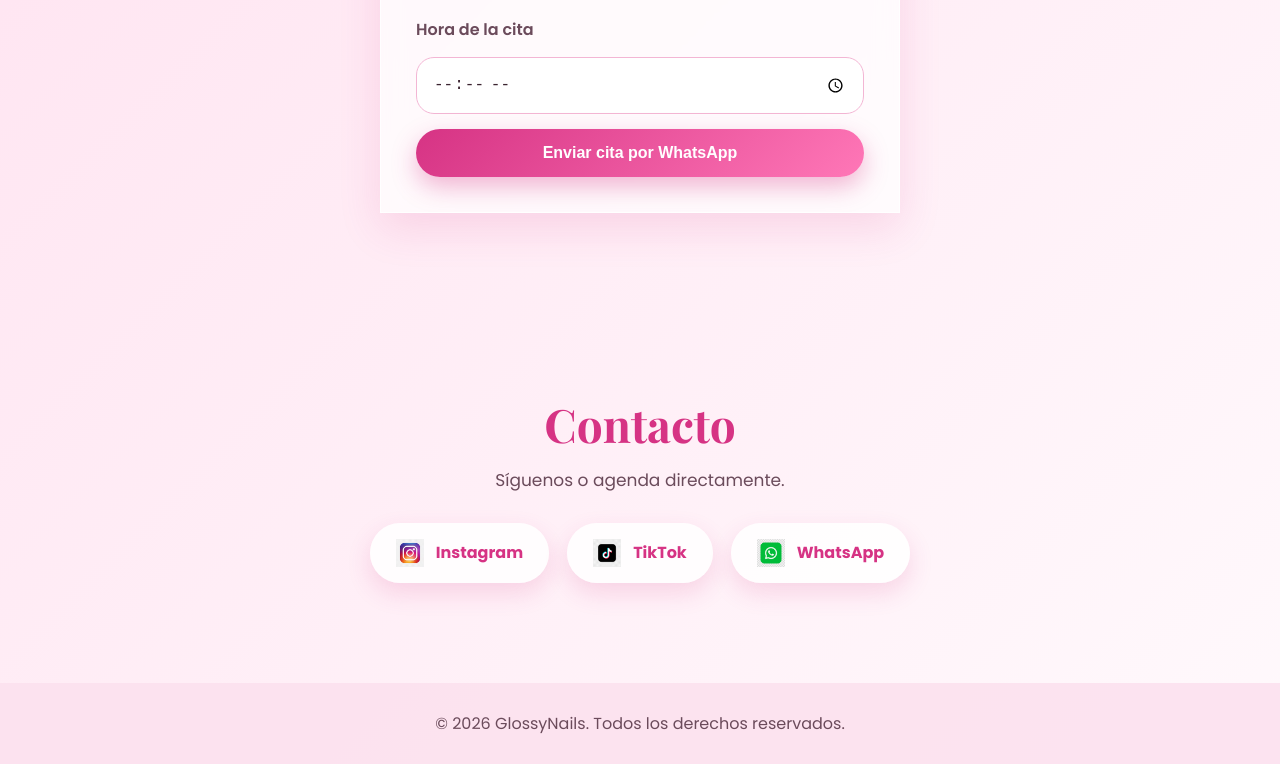
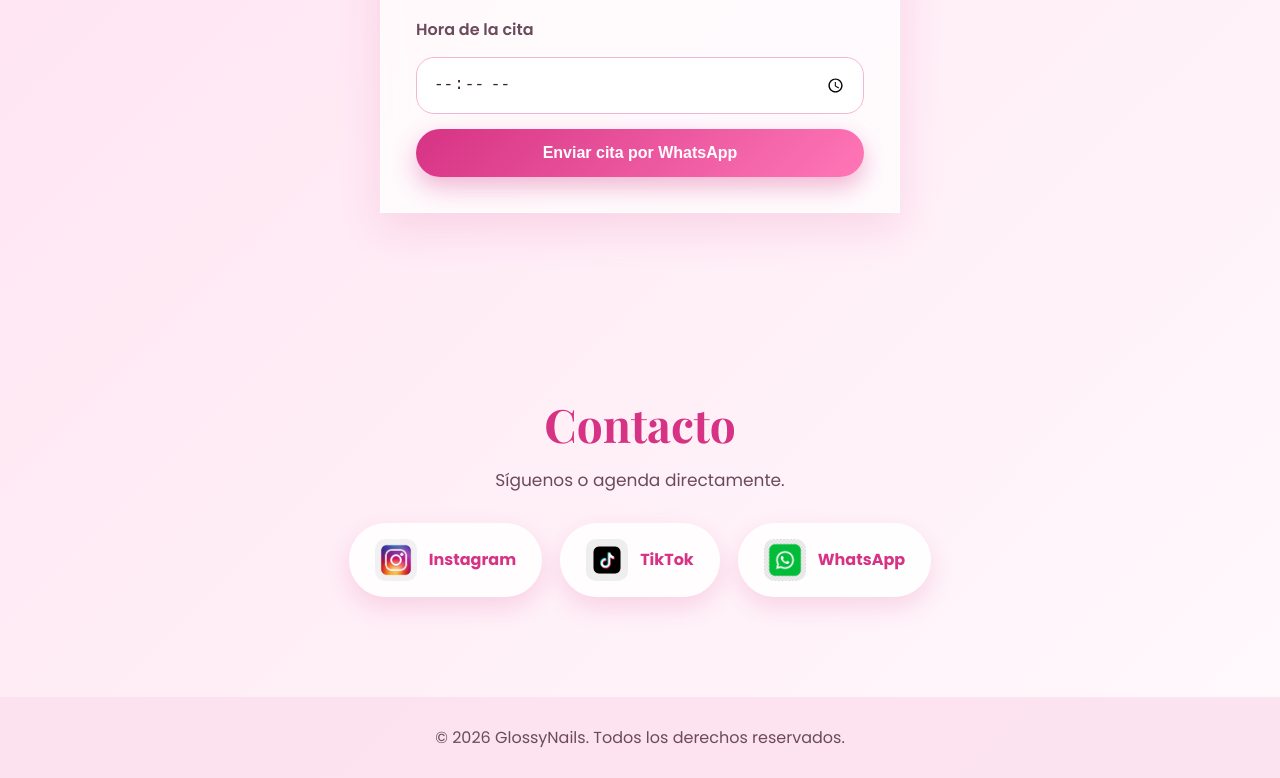
Before and after one commit to Kev-collab/glossynails, a plain HTML site: page index.html in a window 1280 px wide. Shown: the part 2455-3233 px from the top of the page. Drawn offline with nearby package versions, Linux system fonts and the light colour scheme.

Commit message:
Aumentar tamaño iconos redes

```diff
--- a/css/style.css
+++ b/css/style.css
@@ -353,9 +353,11 @@
   }
 
   .social-links img {
-    width: 28px;
-    height: 28px;
-    object-fit: contain;
+    width: 42px;
+    height: 42px;
+    object-fit: cover;
+    display: block;
+    border-radius: 10px;
   }
 
   .whatsapp-float {
@@ -380,9 +382,10 @@
   }
 
   .whatsapp-float img {
-    width: 137%;
-    height: 137%;
+    width: 180%;
+    height: 180%;
     object-fit: cover;
+    display: block;
   }
 
   @keyframes pulse {
```
